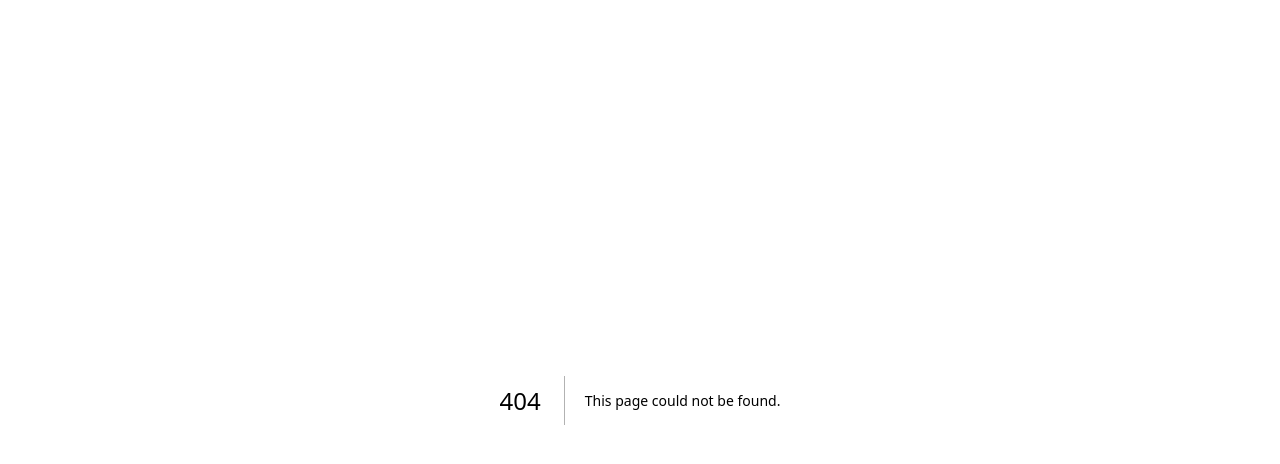
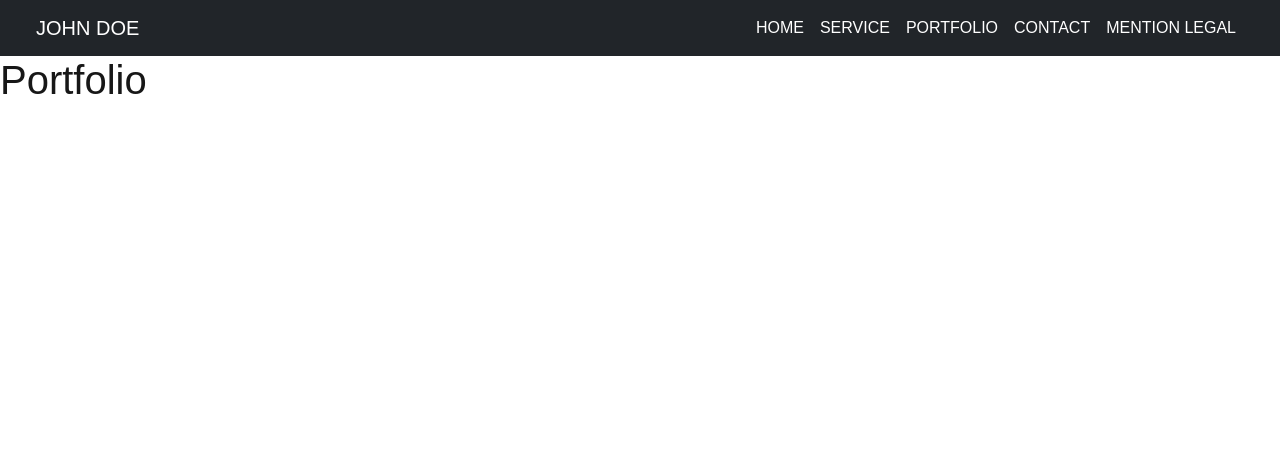
Before and after one commit to Anthologie54/Mon-portfolio, a Next.js app: page /portfolio in a window 1280 px wide. Before the commit this address had no page. Shown: the top 464 px of the page. Built offline with nearby package versions, Linux system fonts and the light colour scheme.

Commit message:
Création de la barre de navigation

```diff
--- /dev/null
+++ b/components/Navbar.js
@@ -0,0 +1,55 @@
+import Link from 'next/link';
+
+export default function Navbar() {
+  return (
+    <nav className="navbar navbar-expand-lg navbar-light bg-dark px-4">
+      <div className="container-fluid">
+        <Link href="/" className="navbar-brand text-white">
+          JOHN DOE
+        </Link>
+
+        <button
+          className="navbar-toggler"
+          type="button"
+          data-bs-toggle="collapse"
+          data-bs-target="#navbarNav"
+          aria-controls="navbarNav"
+          aria-expanded="false"
+          aria-label="Toggle navigation"
+        >
+          <span className="navbar-toggler-icon" />
+        </button>
+
+        <div className="collapse navbar-collapse justify-content-end" id="navbarNav">
+          <ul className="navbar-nav">
+            <li className="nav-item">
+              <Link href="/" className="nav-link text-white">
+                HOME
+              </Link>
+            </li>
+            <li className="nav-item">
+              <Link href="/service" className="nav-link text-white">
+                SERVICE
+              </Link>
+            </li>
+            <li className="nav-item">
+              <Link href="/portfolio" className="nav-link text-white">
+                PORTFOLIO
+              </Link>
+            </li>
+            <li className="nav-item">
+              <Link href="/contact" className="nav-link text-white">
+                CONTACT
+              </Link>
+            </li>
+            <li className="nav-item">
+              <Link href="/mentionlegal" className="nav-link text-white">
+                MENTION LEGAL
+              </Link>
+            </li>
+          </ul>
+        </div>
+      </div>
+    </nav>
+  );
+}
--- a/pages/_app.js
+++ b/pages/_app.js
@@ -1,5 +1,14 @@
-import "@/styles/globals.css";
+import 'bootstrap/dist/css/bootstrap.min.css';
+import Navbar from '../components/Navbar';
+import '@/styles/globals.css'; // si tu as un fichier global
 
-export default function App({ Component, pageProps }) {
-  return <Component {...pageProps} />;
+function MyApp({ Component, pageProps }) {
+  return (
+    <>
+      <Navbar />
+      <Component {...pageProps} />
+    </>
+  );
 }
+
+export default MyApp;
--- /dev/null
+++ b/pages/portfolio.js
@@ -0,0 +1,7 @@
+export default function portfolio() {
+    return (
+        <main>
+            <h1>Portfolio</h1>
+        </main>
+    )
+}
```
Also changed, not shown: package.json (+5 -4 lines), pages/index.js (+2 -9 lines), pages/realisation.js (deleted, +0 -7 lines), 1 other file (tests, documents, lock files or other folders).
